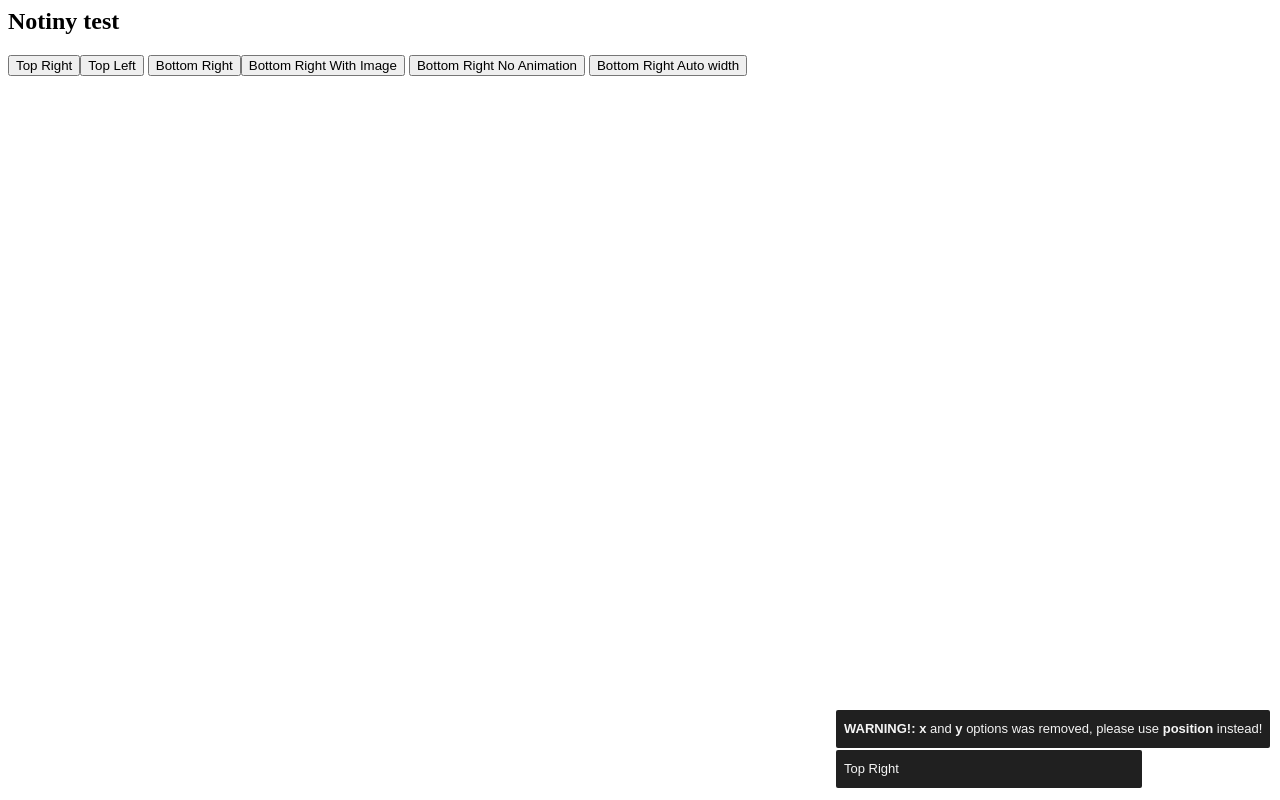
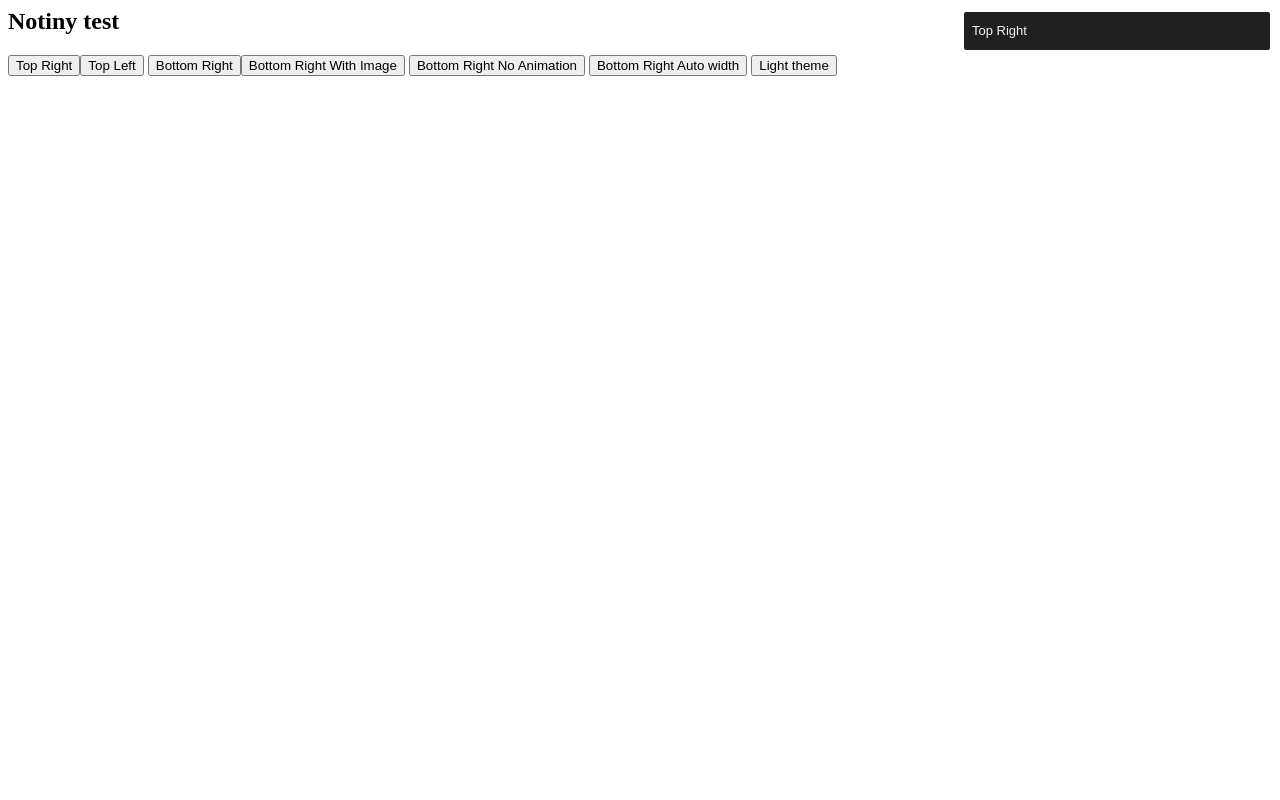
Before and after one commit to 4ndv/notiny, a plain HTML site: page src/test.html in a window 1280 px wide. Both pictures are taken after a click on the button "Top Right". Drawn offline with nearby package versions, Linux system fonts and the light colour scheme.

Commit message:
Fixed animations, i think

```diff
--- a/src/notiny.js
+++ b/src/notiny.js
@@ -61,18 +61,22 @@
     'left-top': $('<div />', {
       class: 'notiny-container',
       css: { top: 10, left: 10 },
+      id: 'notiny-left-top'
     }),
     'left-bottom': $('<div />', {
       class: 'notiny-container',
-      css: { bottom: 10, left: 10 }
+      css: { bottom: 10, left: 10 },
+      id: 'notiny-left-bottom'
     }),
     'right-top': $('<div />', {
       class: 'notiny-container',
-      css: { top: 10, right: 10 }
+      css: { top: 10, right: 10 },
+      id: 'notiny-right-top'
     }),
     'right-bottom': $('<div />', {
       class: 'notiny-container',
-      css: { bottom: 10, right: 10 }
+      css: { bottom: 10, right: 10 },
+      id: 'notiny-right-bottom'
     })
   };
 
@@ -129,7 +133,7 @@
   var showAction = function($notification, settings) {
     if (settings.animate) {
       if (detectCSSFeature('animation') && detectCSSFeature('transform')) {
-        $('#' + settings._id).css('animation', settings.animation_show);
+        $notification.css('animation', settings.animation_show);
       } else {
         // Fallback for old browsers
         $notification.hide();
@@ -145,10 +149,6 @@
   var createNotification = function(settings) {
     // Creating notification
     var $notification = $(settings.template);
-
-    // Set id
-    settings._id = generateRandomId();
-    $notification.attr('id', settings._id);
 
     // Theme
     settings.theme = $.notiny.themes[settings.theme];
@@ -184,10 +184,15 @@
       $.notiny({ text: '<b>WARNING!:</b> <b>x</b> and <b>y</b> options was removed, please use <b>position</b> instead!', width: 'auto' });
     }
 
-    var $container = containers[settings.position];
-
-    $container.addClass(settings.theme.container_class);
-    $body.append($container);
+    var $container;
+    var findC = $('#notiny-' + settings.position);
+    if(findC.length === 0) {
+      $container = containers[settings.position];
+      $container.addClass(settings.theme.container_class);
+      $body.append($container);
+    } else {
+      $container = findC;
+    }
 
     if (settings.position.slice(-3) === 'top') {
        $container.prepend($notification);
@@ -196,8 +201,6 @@
     }
 
     settings._state_closing = false;
-
-    showAction($notification, settings);
 
     if (settings.clickhide) {
       $notification.css('cursor', 'pointer');
@@ -213,6 +216,8 @@
         // + half second from show animation
       }, settings.delay + 500);
     }
+
+    showAction($notification, settings);
   };
 
   $.notiny = function(options) {
--- a/src/test.html
+++ b/src/test.html
@@ -9,6 +9,7 @@
 <button id="bottom-right">Bottom Right</button><button id="bottom-right-2">Bottom Right With Image</button>
 <button id="bottom-right-noa">Bottom Right No Animation</button>
 <button id="bottom-right-aw">Bottom Right Auto width</button>
+<button id="light-theme">Light theme</button>
 <script src="https://code.jquery.com/jquery-2.1.3.min.js"></script>
 <script>
 $(document).ready( function() {
@@ -27,10 +28,13 @@ $(document).ready( function() {
     $.notiny({ text: "KEK and veryveryvery long and long and long and long and long text", width: '100%', animation_show: 'notiny-animation-show-wtf 0.4s' });
   });
   $("#top-right").click(function(){
-    $.notiny({ text: "Top Right", y: 'top' });
+    $.notiny({ text: "Top Right", position: 'right-top' });
   });
   $("#top-left").click(function(){
     $.notiny({ text: "Top Left", y: 'top', x: 'left' });
+  });
+  $("#light-theme").click(function(){
+    $.notiny({ text: "Light Theme", theme: "light" });
   });
 });
 </script>
```
